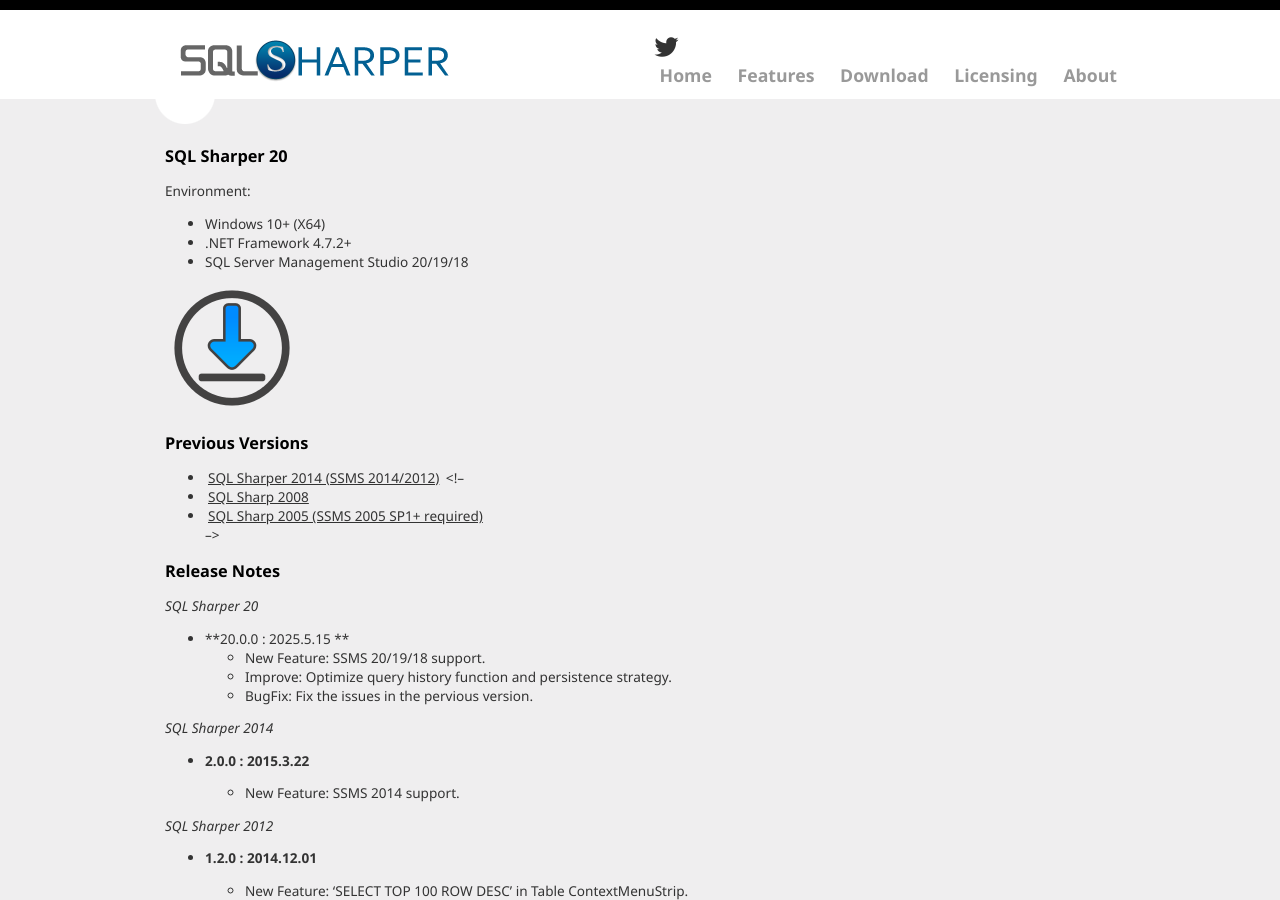
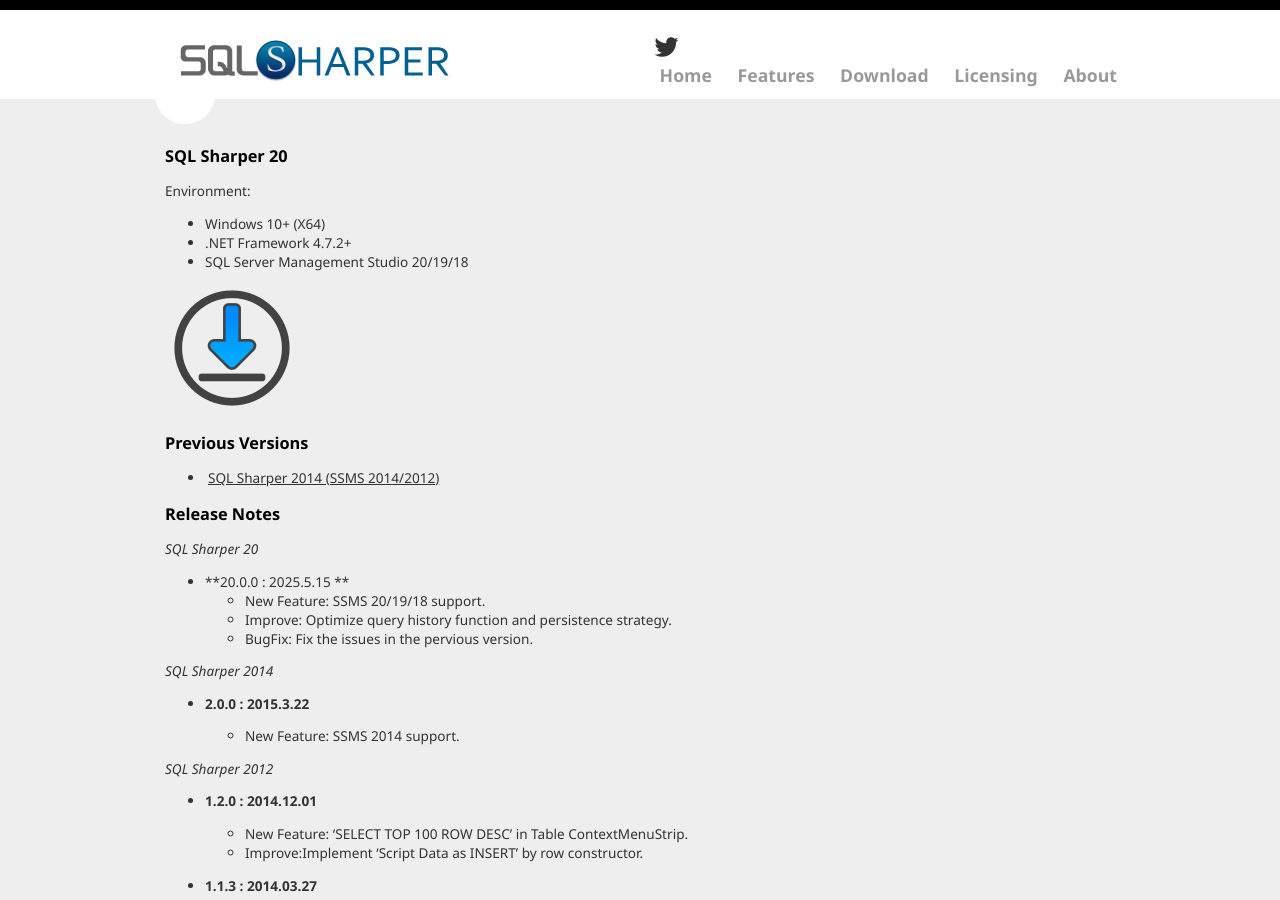
Before and after one commit to sqlsharper/sqlsharper.github.io, a Jekyll site: the page built from download.md, in a window 1280 px wide and 900 px high. Built offline with Jekyll 4.4.1, drawn with Linux system fonts in a browser that asks for light colours.

Commit message:
remove outdated downloads

```diff
--- a/download.md
+++ b/download.md
@@ -21,10 +21,6 @@
 
 ### Previous Versions
 * [SQL Sharper 2014 (SSMS 2014/2012)](/files/sqlsharper2014/sqlsharper2014_setup.exe)
-<!--
-* [SQL Sharp 2008](http://www.cnsharp.com/files/sqlsharp_2008_2.0.zip)
-* [SQL Sharp 2005 (SSMS 2005 SP1+ required)](http://www.cnsharp.com/files/sqlsharp_2005_1.0.zip)
--->
 
 ### Release Notes
 *SQL Sharper 20*
```
